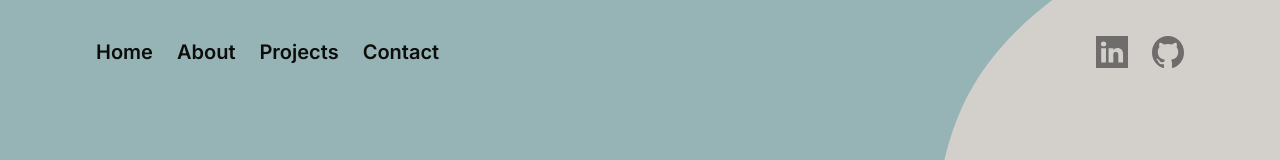
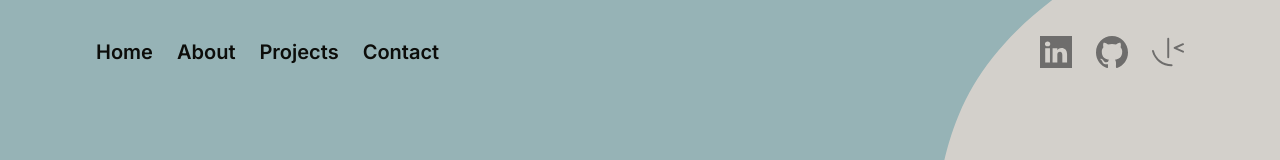
Before and after one commit to jeff2266/portfolio, a React (Vite) app: page / in a window 1280 px wide. Shown: the top 160 px of the page. Built offline with nearby package versions, Linux system fonts and the light colour scheme.

Commit message:
Add frontend mentor link

```diff
--- a/src/components/carousel.tsx
+++ b/src/components/carousel.tsx
@@ -9,8 +9,8 @@ export default function Carousel({ images }: { images: string[] }) {
 					<div
 						id={`${img.split('/').pop()}-${idx}`}
 						key={idx}
-						className="relative w-full grow shrink-0 basis-full">
-						<img src={img} alt="carousel image" style={{ objectFit: 'contain' }} />
+						className="snap-start relative w-full grow shrink-0 basis-full">
+						<img className="object-contain" src={img} alt="carousel image" />
 					</div>
 				))}
 			</div>
--- a/src/components/hamburgerMenu.tsx
+++ b/src/components/hamburgerMenu.tsx
@@ -56,6 +56,13 @@ export default function HamburgerMenu() {
 								rel="noopener noreferrer">
 								<img className="opacity-70 w-6 lg:w-8" src="github.svg" alt="github" />
 							</a>
+							<a
+								className="group transition-opacity hover:opacity-70"
+								href="https://www.frontendmentor.io/profile/jeff2266"
+								target="_blank"
+								rel="noopener noreferrer">
+								<img className="opacity-70 w-6 lg:w-8" src="frontendmentor.svg" alt="frontend mentor" />
+							</a>
 						</div>
 					</div>
 					{!isExpanded && (
@@ -101,6 +108,13 @@ export default function HamburgerMenu() {
 					rel="noopener noreferrer">
 					<img className="opacity-70 w-6 lg:w-8" src="github.svg" alt="github" />
 				</a>
+				<a
+					className="group transition-opacity hover:opacity-70"
+					href="https://www.frontendmentor.io/profile/jeff2266"
+					target="_blank"
+					rel="noopener noreferrer">
+					<img className="opacity-70 w-6 lg:w-8" src="frontendmentor.svg" alt="frontend mentor" />
+				</a>
 			</div>
 		</>
 	)
```
Also changed, not shown: public/frontendmentor.svg (added).
